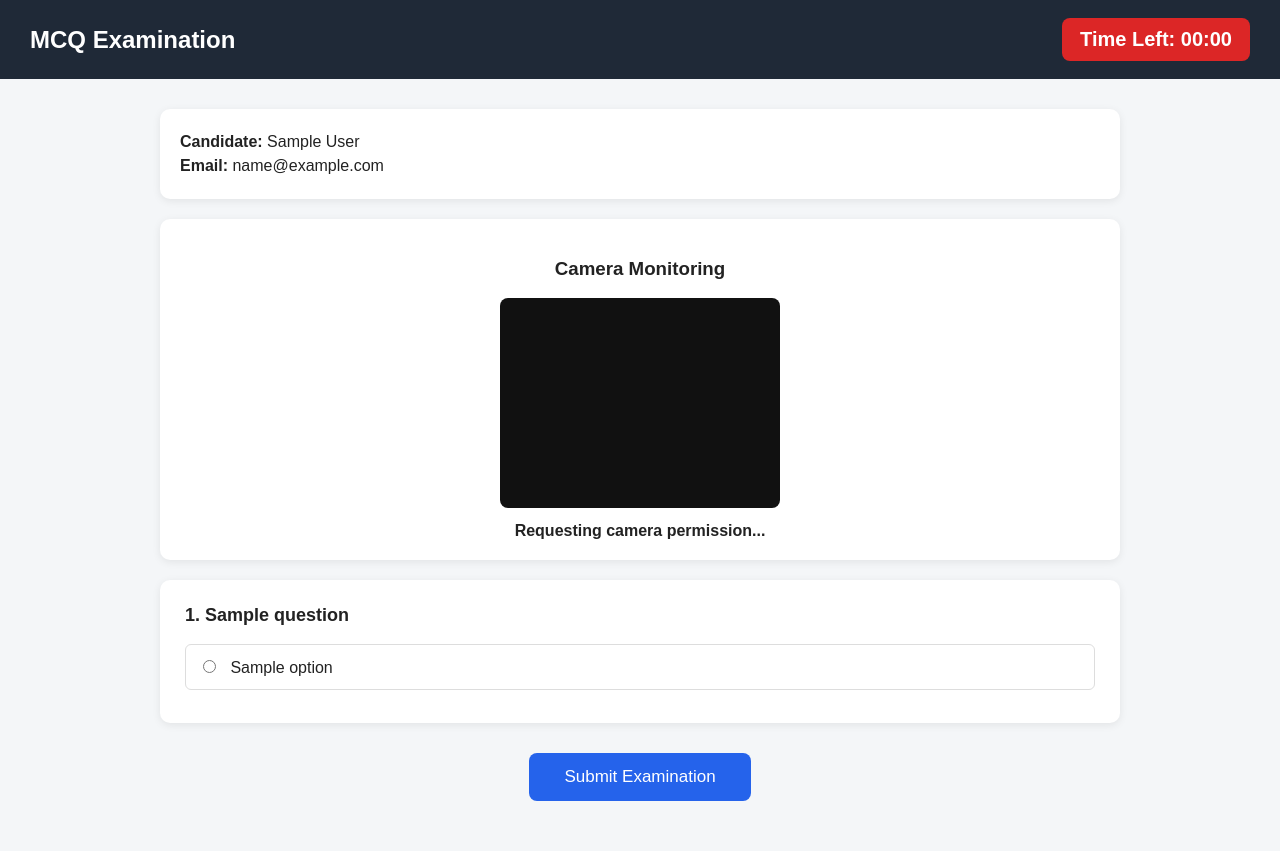
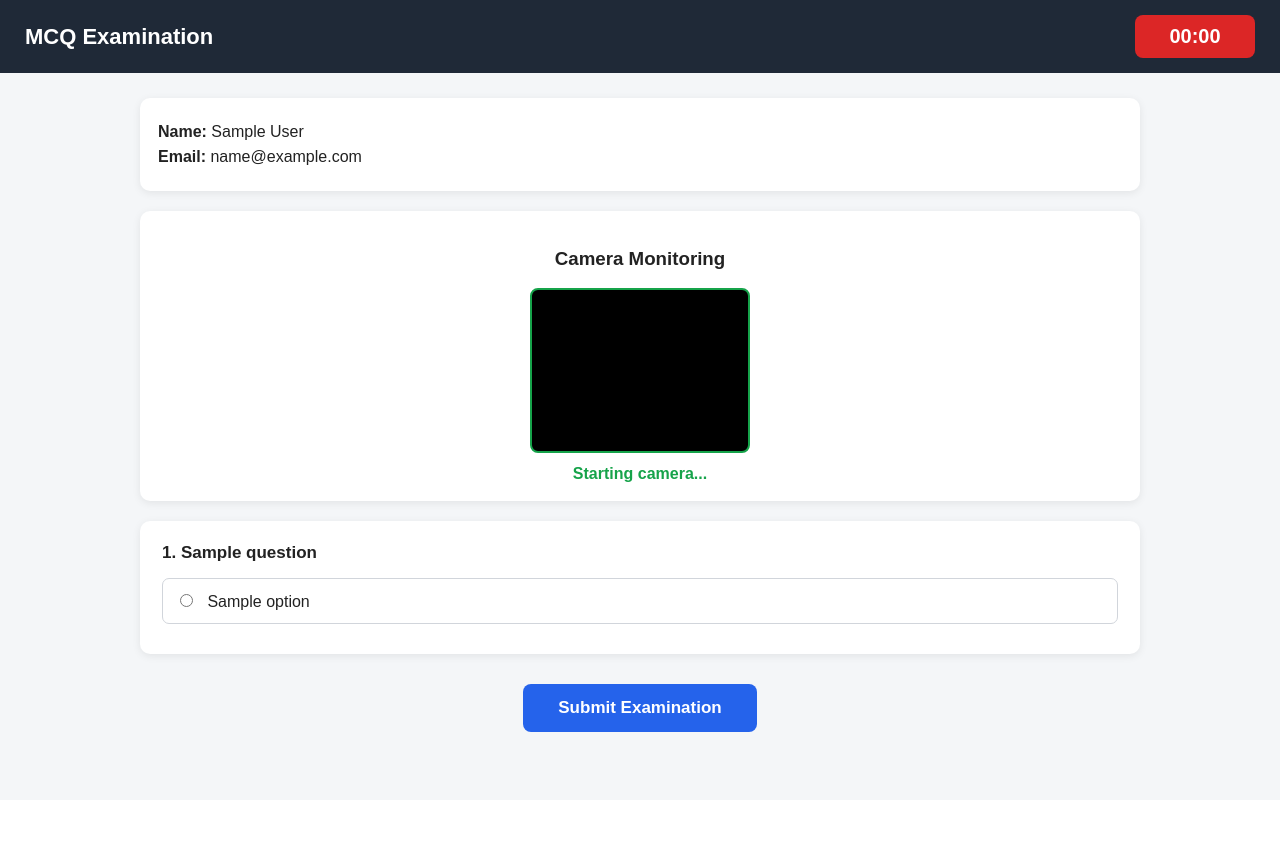
Before and after one commit to AnjanaCM/MCQ_Test_Application, a Flask app: template templates/exam.html in a window 1280 px wide. After the commit the page ends 732 px from the top, so only its background shows below. Run offline with Flask 3, Linux system fonts and the light colour scheme; the visitor is signed in with stand-in values (Sample User, id 1); the template is opened without the code that fills it: most values are stand-ins (such as "Sample title", 1, 10 or a date in 2020).

Commit message:
Update exam.html

```diff
--- a/templates/exam.html
+++ b/templates/exam.html
@@ -1,15 +1,16 @@
 <!DOCTYPE html>
 <html lang="en">
+<head>
+    <meta charset="UTF-8">
 
-<head>
-
-    <meta charset="UTF-8">
-    <meta name="viewport" content="width=device-width, initial-scale=1.0">
+    <meta
+        name="viewport"
+        content="width=device-width, initial-scale=1.0"
+    >
 
     <title>MCQ Examination</title>
 
     <style>
-
         * {
             box-sizing: border-box;
         }
@@ -21,159 +22,132 @@
             color: #222;
         }
 
-        /* HEADER*/
-
         .header {
             background: #1f2937;
             color: white;
-            padding: 18px 30px;
-
+            padding: 15px 25px;
             display: flex;
             justify-content: space-between;
             align-items: center;
-
             position: sticky;
             top: 0;
-
             z-index: 1000;
         }
 
         .header h2 {
             margin: 0;
+            font-size: 22px;
         }
 
         .timer {
             background: #dc2626;
+            color: white;
             padding: 10px 18px;
             border-radius: 8px;
-
             font-size: 20px;
             font-weight: bold;
+            min-width: 120px;
+            text-align: center;
         }
 
-
-        /* MAIN CONTAINER */
-
         .container {
+            width: 90%;
             max-width: 1000px;
-            margin: 30px auto;
-            padding: 0 20px;
+            margin: 25px auto;
         }
-
-
-        /* CANDIDATE INFORMATION */
 
         .candidate-info {
             background: white;
-            padding: 18px 20px;
-
+            padding: 18px;
             border-radius: 10px;
             margin-bottom: 20px;
-
-            box-shadow: 0 2px 8px rgba(0,0,0,0.08);
+            box-shadow: 0 2px 8px rgba(0, 0, 0, 0.08);
         }
 
         .candidate-info p {
-            margin: 6px 0;
+            margin: 7px 0;
         }
 
-
-        /*CAMERA*/
-
-        .camera-box {
+        .camera-section {
             background: white;
-            padding: 20px;
-
+            padding: 18px;
             border-radius: 10px;
             margin-bottom: 20px;
-
             text-align: center;
-
-            box-shadow: 0 2px 8px rgba(0,0,0,0.08);
+            box-shadow: 0 2px 8px rgba(0, 0, 0, 0.08);
         }
 
         #camera {
-            width: 280px;
-            height: 210px;
-
+            width: 220px;
+            height: 165px;
             object-fit: cover;
-
             border-radius: 8px;
-
-            background: #111;
+            border: 2px solid #16a34a;
+            background: #000;
         }
 
-        #camera-status {
-            margin-top: 10px;
+        #cameraStatus {
+            margin-top: 8px;
             font-weight: bold;
+            color: #16a34a;
         }
-
-
-        /*QUESTION CARD*/
 
         .question-card {
             background: white;
-
-            padding: 25px;
-            margin-bottom: 20px;
-
+            padding: 22px;
             border-radius: 10px;
-
-            box-shadow: 0 2px 8px rgba(0,0,0,0.08);
+            margin-bottom: 18px;
+            box-shadow: 0 2px 8px rgba(0, 0, 0, 0.08);
         }
 
         .question {
-            font-size: 18px;
+            font-size: 17px;
             font-weight: bold;
-
-            margin-bottom: 18px;
+            margin-bottom: 15px;
         }
-
-
-        /*OPTIONS */
 
         .option {
             display: block;
-
             padding: 12px;
             margin: 8px 0;
-
-            border: 1px solid #ddd;
-            border-radius: 6px;
-
+            border: 1px solid #d1d5db;
+            border-radius: 7px;
             cursor: pointer;
+            transition: 0.2s;
         }
 
         .option:hover {
-            background: #f0f4f8;
+            background: #f3f4f6;
         }
 
         .option input {
             margin-right: 10px;
+            cursor: pointer;
         }
 
+        .error-message {
+            background: #fee2e2;
+            color: #b91c1c;
+            padding: 12px;
+            border-radius: 7px;
+            margin-bottom: 20px;
+            font-weight: bold;
+            text-align: center;
+        }
 
-        /*SUBMIT BUTTON */
-
-        .submit-container {
+        .submit-section {
             text-align: center;
-
-            margin: 30px 0 50px;
+            margin: 30px 0;
         }
 
         .submit-btn {
             background: #2563eb;
-
             color: white;
-
             border: none;
-
             padding: 14px 35px;
-
             border-radius: 8px;
-
             font-size: 17px;
-
+            font-weight: bold;
             cursor: pointer;
         }
 
@@ -181,105 +155,106 @@
             background: #1d4ed8;
         }
 
+        .submit-btn:disabled {
+            background: #9ca3af;
+            cursor: not-allowed;
+        }
+
+        @media (max-width: 600px) {
+            .header {
+                flex-direction: column;
+                gap: 10px;
+                text-align: center;
+            }
+
+            .container {
+                width: 95%;
+            }
+
+            #camera {
+                width: 200px;
+                height: 150px;
+            }
+        }
     </style>
-
 </head>
 
-
 <body>
-
-
-    <!--HEADER -->
 
     <div class="header">
 
         <h2>MCQ Examination</h2>
 
         <div class="timer">
-
-            Time Left:
-
-            <span id="timer">
-                40:00
-            </span>
-
+            <span id="timer">40:00</span>
         </div>
 
     </div>
 
 
-
     <div class="container">
 
-
-        <!-- CANDIDATE INFORMATION -->
+        <!-- Candidate Information -->
 
         <div class="candidate-info">
 
             <p>
-
-                <strong>Candidate:</strong>
-
-                {{ session["candidate_name"] }}
-
+                <strong>Name:</strong>
+                {{ session.get("candidate_name", "") }}
             </p>
 
-
             <p>
-
                 <strong>Email:</strong>
-
-                {{ session["candidate_email"] }}
-
+                {{ session.get("candidate_email", "") }}
             </p>
 
         </div>
 
 
+        <!-- Camera -->
 
-        <!--CAMERA-->
-
-        <div class="camera-box">
+        <div class="camera-section">
 
             <h3>Camera Monitoring</h3>
-
 
             <video
                 id="camera"
                 autoplay
                 muted
+                playsinline
             ></video>
 
-
-            <div id="camera-status">
-
-                Requesting camera permission...
-
+            <div id="cameraStatus">
+                Starting camera...
             </div>
 
         </div>
 
 
+        <!-- Error Message -->
 
-        <!-- EXAM FORM -->
+        {% if error %}
+
+        <div class="error-message">
+            {{ error }}
+        </div>
+
+        {% endif %}
+
+
+        <!-- Exam Form -->
 
         <form
-            id="exam-form"
+            id="examForm"
             method="POST"
-            action="/submit"
-            onsubmit="return validateExam()"
+            action="{{ url_for('submit') }}"
         >
-
-
-            <!-- QUESTIONS-->
 
             {% for question in questions %}
 
                 {% set question_number = loop.index0 %}
 
-
                 <div class="question-card">
-
 
                     <div class="question">
 
@@ -289,124 +264,61 @@
                     </div>
 
 
-
-                    <!--OPTIONS-->
-
                     {% for option in question.options %}
-
 
                         <label class="option">
 
-
                             <input
                                 type="radio"
-                                name="q{{ question_number }}"
+                                name="question_{{ question_number }}"
                                 value="{{ loop.index0 }}"
                             >
 
-
                             {{ option }}
-
 
                         </label>
 
-
                     {% endfor %}
 
-
                 </div>
-
 
             {% endfor %}
 
 
+            <!-- Submit Button -->
 
-            <!--SUBMIT-->
-
-            <div class="submit-container">
-
+            <div class="submit-section">
 
                 <button
                     type="submit"
+                    id="submitButton"
                     class="submit-btn"
                 >
-
                     Submit Examination
-
                 </button>
-
 
             </div>
 
-
         </form>
-
 
     </div>
 
 
-
     <script>
 
-        // CHECK ALL 40 QUESTIONS
-        function validateExam() {
+        // =========================================================
+        // TIMER
+        // =========================================================
+
+        const remainingSecondsFromServer =
+            {{ remaining_seconds | tojson }};
 
 
-            const totalQuestions = 40;
-
-
-            for (let i = 0; i < totalQuestions; i++) {
-
-
-                const selectedOption =
-                    document.querySelector(
-                        `input[name="q${i}"]:checked`
-                    );
-
-
-                // If question is not answered
-                if (!selectedOption) {
-
-
-                    alert(
-                        "Please attend all questions before submitting the examination."
-                    );
-
-
-                    // Find unanswered question
-                    const questionCard =
-                        document.querySelectorAll(
-                            ".question-card"
-                        )[i];
-
-
-                    // Scroll to unanswered question
-                    questionCard.scrollIntoView({
-
-                        behavior: "smooth",
-
-                        block: "center"
-
-                    });
-
-
-                    return false;
-
-                }
-
-            }
-
-
-            // All questions answered
-            return true;
-
-        }
-
-
-        // 40 MINUTE TIMER
-
-        const remainingSeconds = {{ remaining_seconds | tojson }};
-        let totalSeconds = remainingSeconds;
+        let totalSeconds =
+            Math.max(
+                0,
+                Number(remainingSecondsFromServer)
+            );
 
 
         const timerElement =
@@ -414,66 +326,89 @@
 
 
         const examForm =
-            document.getElementById("exam-form");
+            document.getElementById("examForm");
 
 
+        const submitButton =
+            document.getElementById("submitButton");
+
+
+        let examSubmitted = false;
+
+
+        window.timeExpired = false;
+
+
+        // =========================================================
+        // UPDATE TIMER
+        // =========================================================
 
         function updateTimer() {
 
+            if (totalSeconds <= 0) {
 
-            let minutes =
+                timerElement.textContent = "00:00";
+
+                window.timeExpired = true;
+
+                clearInterval(timerInterval);
+
+                submitAutomatically();
+
+                return;
+            }
+
+
+            const minutes =
                 Math.floor(totalSeconds / 60);
 
 
-            let seconds =
+            const seconds =
                 totalSeconds % 60;
 
 
-            minutes =
-                String(minutes).padStart(2, "0");
-
-
-            seconds =
-                String(seconds).padStart(2, "0");
-
-
             timerElement.textContent =
-                minutes + ":" + seconds;
-
-
-
-            // TIME OVER
-
-            if (totalSeconds <= 0) {
-
-
-                clearInterval(timerInterval);
-
-
-                alert(
-                    "Time is over. Your examination will be submitted automatically."
-                );
-
-
-                /*
-                   We intentionally use submit()
-                   here because the examination
-                   must automatically submit when
-                   the 40 minutes are over.
-                */
-
-                examForm.submit();
-
-
-                return;
-
-            }
+                String(minutes).padStart(2, "0")
+                + ":"
+                + String(seconds).padStart(2, "0");
 
 
             totalSeconds--;
 
         }
 
+
+        // =========================================================
+        // AUTOMATIC SUBMISSION
+        // =========================================================
+
+        function submitAutomatically() {
+
+            if (examSubmitted) {
+                return;
+            }
+
+
+            examSubmitted = true;
+
+
+            submitButton.disabled = true;
+
+
+            window.timeExpired = true;
+
+
+            /*
+             * requestSubmit() behaves like a real form submission
+             * and triggers the form submit event.
+             *
+             * Since timeExpired is true, the submit event
+             * will allow unanswered questions.
+             */
+
+            examForm.requestSubmit();
+
+        }
 
 
         // Start timer immediately
@@ -488,60 +423,288 @@
             );
 
 
+        // =========================================================
+        // MANUAL SUBMISSION
+        // =========================================================
 
-        // CAMERA ACCESS
+        examForm.addEventListener(
+            "submit",
+            function(event) {
+
+
+                /*
+                 * If the timer has expired,
+                 * allow automatic submission.
+                 */
+
+                if (window.timeExpired) {
+
+                    examSubmitted = true;
+
+                    submitButton.disabled = true;
+
+                    return;
+
+                }
+
+
+                /*
+                 * Prevent multiple submissions.
+                 */
+
+                if (examSubmitted) {
+
+                    event.preventDefault();
+
+                    return;
+
+                }
+
+
+                /*
+                 * Check all questions.
+                 */
+
+                const totalQuestions =
+                    {{ questions|length }};
+
+
+                const unansweredQuestions = [];
+
+
+                for (
+                    let i = 0;
+                    i < totalQuestions;
+                    i++
+                ) {
+
+                    const selectedOption =
+                        document.querySelector(
+                            `input[name="question_${i}"]:checked`
+                        );
+
+
+                    if (!selectedOption) {
+
+                        unansweredQuestions.push(
+                            i + 1
+                        );
+
+                    }
+
+                }
+
+
+                /*
+                 * If any question is unanswered,
+                 * stop manual submission.
+                 */
+
+                if (
+                    unansweredQuestions.length > 0
+                ) {
+
+                    event.preventDefault();
+
+
+                    alert(
+                        "Please attend all questions before submitting the examination."
+                    );
+
+
+                    const firstUnanswered =
+                        unansweredQuestions[0];
+
+
+                    const firstQuestion =
+                        document.querySelectorAll(
+                            ".question-card"
+                        )[firstUnanswered - 1];
+
+
+                    if (firstQuestion) {
+
+                        firstQuestion.scrollIntoView({
+                            behavior: "smooth",
+                            block: "center"
+                        });
+
+                    }
+
+
+                    return;
+
+                }
+
+
+                /*
+                 * All questions are answered.
+                 */
+
+                examSubmitted = true;
+
+                submitButton.disabled = true;
+
+            }
+        );
+
+
+        // =========================================================
+        // CAMERA
+        // =========================================================
 
         const video =
             document.getElementById("camera");
 
 
         const cameraStatus =
-            document.getElementById(
-                "camera-status"
-            );
+            document.getElementById("cameraStatus");
 
 
+        async function startCamera() {
 
-        navigator.mediaDevices.getUserMedia({
+            try {
 
-            video: true,
+                if (
+                    !navigator.mediaDevices ||
+                    !navigator.mediaDevices.getUserMedia
+                ) {
 
-            audio: false
-
-        })
+                    cameraStatus.textContent =
+                        "Camera access is not supported by this browser.";
 
 
-        .then(function(stream) {
+                    cameraStatus.style.color =
+                        "#dc2626";
 
 
-            video.srcObject = stream;
+                    return;
+
+                }
 
 
-            cameraStatus.textContent =
-                "Camera is active";
+                const stream =
+                    await navigator.mediaDevices.getUserMedia({
+
+                        video: true,
+
+                        audio: false
+
+                    });
 
 
-        })
+                video.srcObject =
+                    stream;
 
 
-        .catch(function(error) {
+                cameraStatus.textContent =
+                    "Camera is active";
 
 
-            cameraStatus.textContent =
-                "Camera access is required for the examination.";
+                cameraStatus.style.color =
+                    "#16a34a";
 
 
-            alert(
-                "Please allow camera access to continue the examination."
-            );
+                /*
+                 * Check whether camera is still active.
+                 */
+
+                const videoTrack =
+                    stream.getVideoTracks()[0];
 
 
-        });
+                if (videoTrack) {
 
+                    videoTrack.addEventListener(
+                        "ended",
+                        function() {
+
+                            cameraStatus.textContent =
+                                "Camera is not active. Please enable your camera.";
+
+
+                            cameraStatus.style.color =
+                                "#dc2626";
+
+                        }
+                    );
+
+                }
+
+            }
+            catch (error) {
+
+                console.error(
+                    "Camera error:",
+                    error
+                );
+
+
+                cameraStatus.textContent =
+                    "Camera access is required for this examination.";
+
+
+                cameraStatus.style.color =
+                    "#dc2626";
+
+            }
+
+        }
+
+
+        startCamera();
+
+
+        // =========================================================
+        // PREVENT ACCIDENTAL BACK NAVIGATION
+        // =========================================================
+
+        history.pushState(
+            null,
+            "",
+            location.href
+        );
+
+
+        window.addEventListener(
+            "popstate",
+            function() {
+
+                history.pushState(
+                    null,
+                    "",
+                    location.href
+                );
+
+
+                alert(
+                    "Please complete and submit the examination before leaving this page."
+                );
+
+            }
+        );
+
+
+        // =========================================================
+        // PAGE LEAVE WARNING
+        // =========================================================
+
+        window.addEventListener(
+            "beforeunload",
+            function(event) {
+
+                if (!examSubmitted) {
+
+                    event.preventDefault();
+
+                    event.returnValue = "";
+
+                }
+
+            }
+        );
 
     </script>
 
-
 </body>
-
 </html>
```
